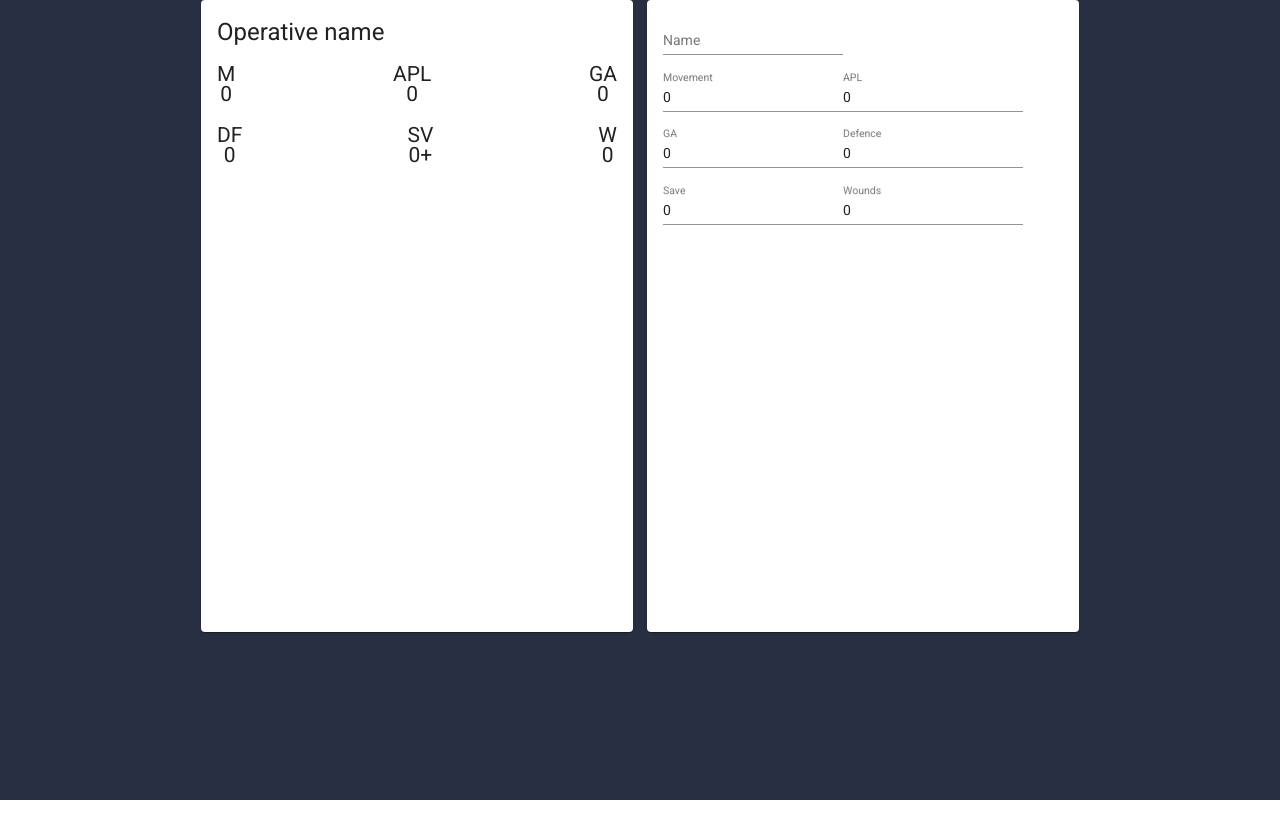
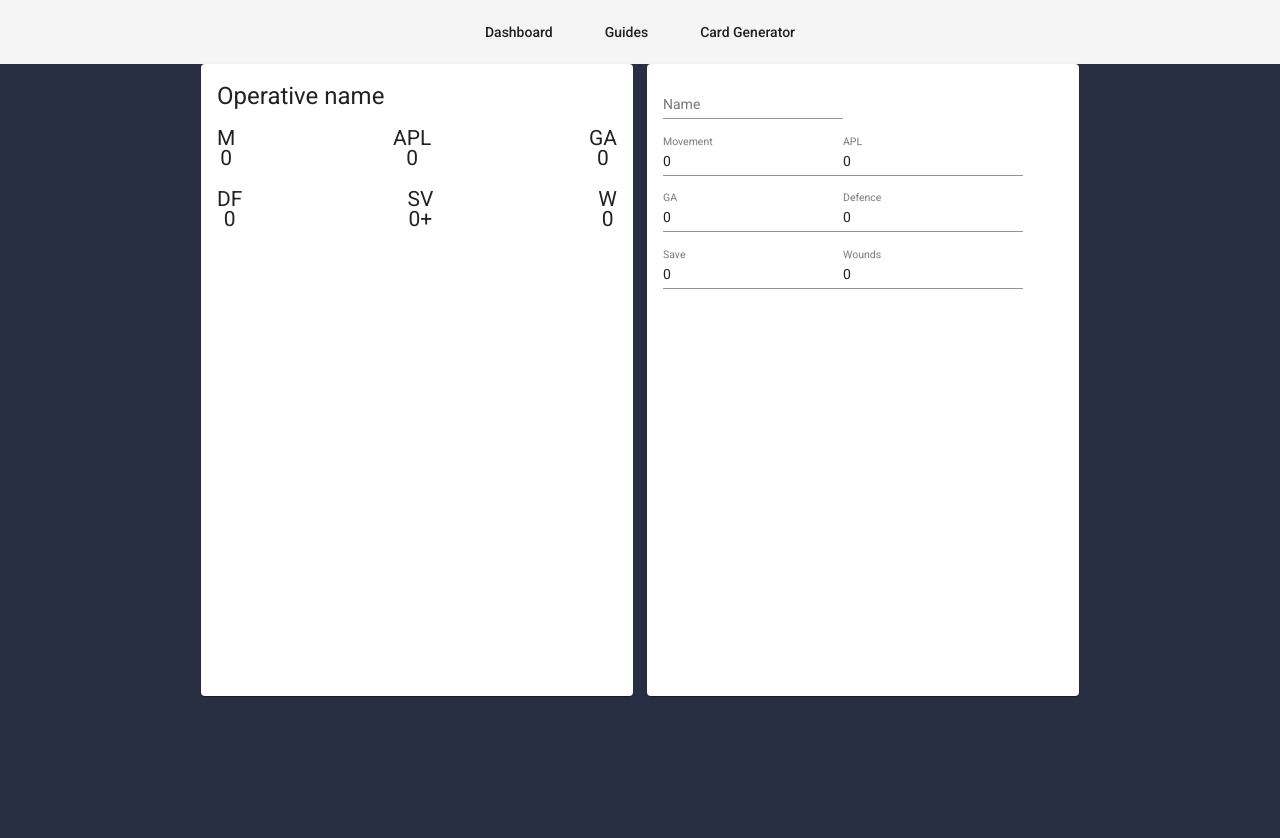
Before and after one commit to hayemski/Datacards, an Angular app in the folder datacards-web/: page / in a window 1280 px wide. Shown: the top 838 px of the page. Before the commit the page ends 800 px from the top, so only its background shows below. Built offline with nearby package versions, Linux system fonts and the light colour scheme.

Commit message:
added navbar

```diff
--- a/datacards-web/src/app/app.component.html
+++ b/datacards-web/src/app/app.component.html
@@ -1,3 +1,8 @@
+<mat-toolbar style="justify-content: center; gap: 1em">
+  <span> <button mat-button routerLink="/">Dashboard</button></span>
+  <span> <button mat-button routerLink="/">Guides</button></span>
+  <span> <button mat-button routerLink="/">Card Generator</button></span>
+</mat-toolbar>
 <div class="main-div">
   <router-outlet></router-outlet>
 </div>
```
